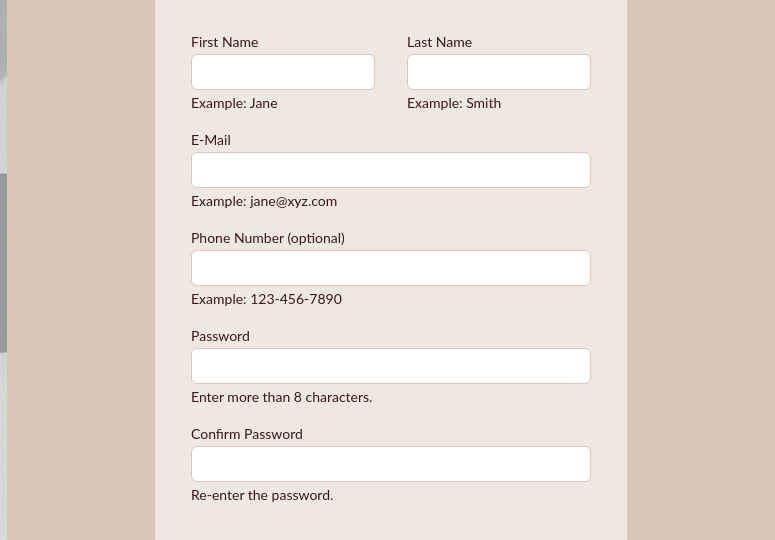
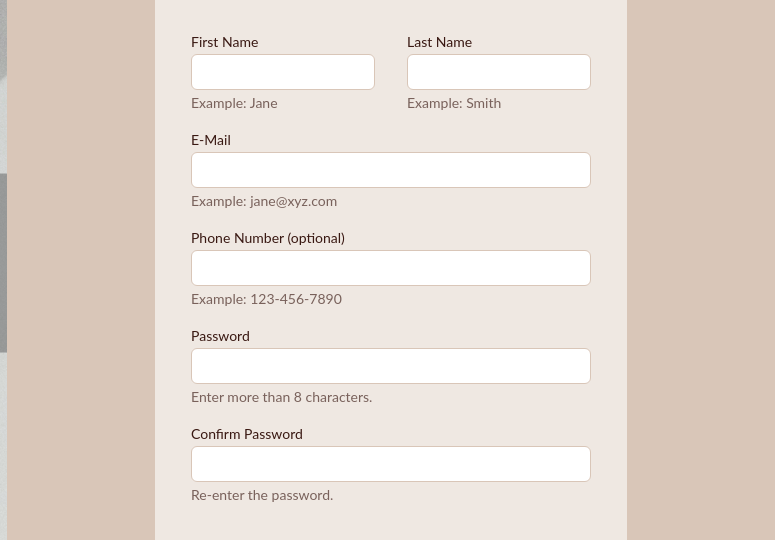
Before and after one commit to kbelltree/odin-sign-up-form, a plain HTML site: page index.html in a window 1280 px wide. Shown: the part 137-677 px from the top of the page, 505-1280 px from the left. Drawn offline with Linux system fonts and the light colour scheme; files whose address does not match are found by name.

Commit message:
Update button hover/focus & form p colors

```diff
--- a/style.css
+++ b/style.css
@@ -220,6 +220,11 @@ form p {
   font-size: 0.875rem;
 }
 
+form p {
+  color: grey;
+  color: rgb(57, 24, 18, 0.65);
+}
+
 
 label:not([for="first"]):not([for="last"]) {
   margin-top: 1.25rem;
@@ -241,6 +246,7 @@ button.submit {
 
 button.submit:hover,
 button.submit:focus-visible {
+  background-color: tan;
   background-color: rgb(57, 24, 18, 0.65);
 }
 
```
